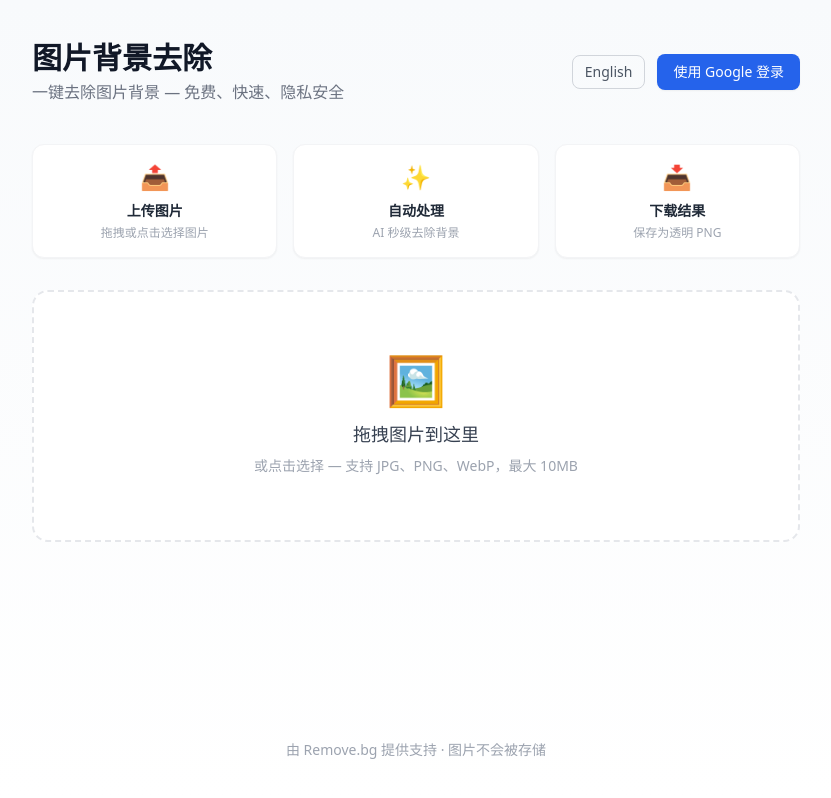
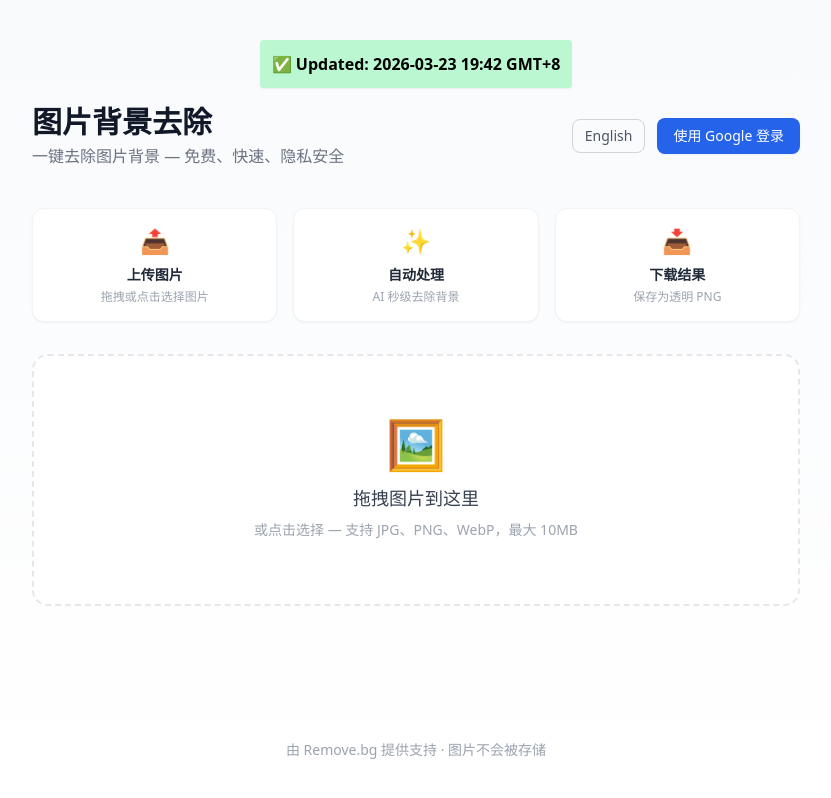
Before and after one commit to kairui467/image-background-remover, a Next.js app: page / in a window 1280 px wide. Shown: the whole page, without its empty margins (224-1055 px from the left). Built offline with nearby package versions, Linux system fonts and the light colour scheme; no server answers.

Commit message:
test: add deployment timestamp marker

```diff
--- a/src/app/page.tsx
+++ b/src/app/page.tsx
@@ -107,6 +107,8 @@ export default function Home() {
   return (
     <main className="min-h-screen flex flex-col items-center bg-gradient-to-b from-slate-50 to-white px-4 py-10">
 
+      <div className="bg-green-200 p-3 text-black mb-4 rounded shadow-sm font-bold">✅ Updated: 2026-03-23 19:42 GMT+8</div>
+
       {/* Header */}
       <header className="w-full max-w-3xl flex items-center justify-between mb-10">
         <div>
```
